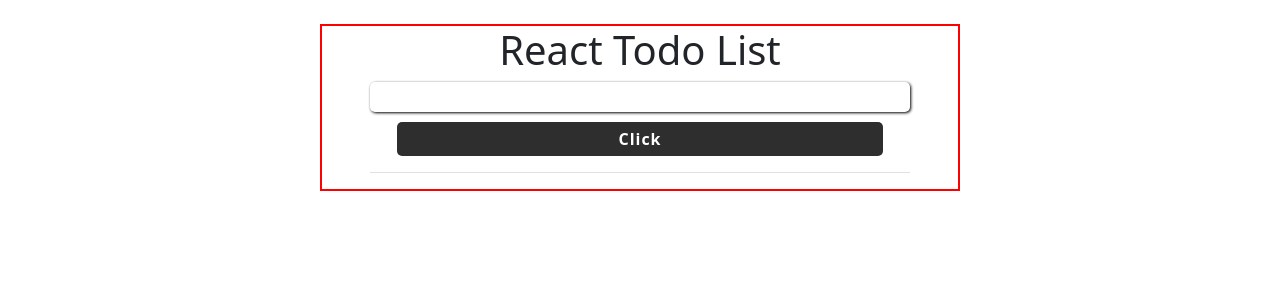
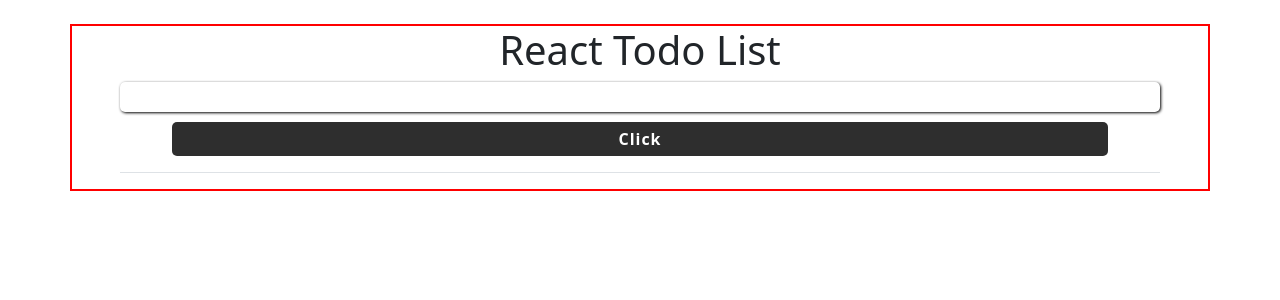
Before and after one commit to Sadaan-Siddique/React-6th-assignment, a React (Create React App) app: page / in a window 1280 px wide. Shown: the top 300 px of the page. Built offline with nearby package versions, Linux system fonts and the light colour scheme.

Commit message:
Tdo List

```diff
--- a/src/App.css
+++ b/src/App.css
@@ -36,3 +36,10 @@
   letter-spacing: 0px;
   background-color: rgb(39, 39, 39);
 }
+.todo-div table tbody tr td{
+position: relative;
+}
+.todo-div table tbody tr td span{
+  position: absolute;
+  left: 90%;
+}
--- a/src/components/TodoChild.jsx
+++ b/src/components/TodoChild.jsx
@@ -1,12 +1,46 @@
-import React from 'react'
+import React, { useState } from 'react'
+import '../App.css';
+function TodoChild(props) {
+    let data = props.data;
+    const [svg, setSvg] = useState('');
+    function hoverFirstFunc() {
+        setSvg(<svg xmlns="http://www.w3.org/2000/svg" width="16" height="16" fill="currentColor" class="bi bi-trash-fill" viewBox="0 0 16 16">
+            <path d="M2.5 1a1 1 0 0 0-1 1v1a1 1 0 0 0 1 1H3v9a2 2 0 0 0 2 2h6a2 2 0 0 0 2-2V4h.5a1 1 0 0 0 1-1V2a1 1 0 0 0-1-1H10a1 1 0 0 0-1-1H7a1 1 0 0 0-1 1H2.5zm3 4a.5.5 0 0 1 .5.5v7a.5.5 0 0 1-1 0v-7a.5.5 0 0 1 .5-.5zM8 5a.5.5 0 0 1 .5.5v7a.5.5 0 0 1-1 0v-7A.5.5 0 0 1 8 5zm3 .5v7a.5.5 0 0 1-1 0v-7a.5.5 0 0 1 1 0z" />
+        </svg>,'hhhhh')
 
-function TodoChild(props) {
-    let data = props.data
+    }
+    function hoverSecondFunc() {
+        setSvg(' ');
+    }
+
     return (
         <>
             <tr>
-        <td>{data}</td>
+                <td className="" onMouseEnter={hoverFirstFunc} onMouseLeave={hoverSecondFunc} data-bs-toggle="modal" data-bs-target="#exampleModal" data-bs-whatever="@mdo" style={{ cursor: 'pointer' }}>{data}<span onClick={()=>{
+
+                }}>{svg}</span></td>
             </tr>
+            <div className="modal fade" id="exampleModal" tabIndex="-1" aria-labelledby="exampleModalLabel" aria-hidden="true">
+                <div className="modal-dialog bg-light rounded">
+                    <div className="modal-content">
+                        <div className="modal-header">
+                            <h5 className="modal-title" id="exampleModalLabel">Edit List</h5>
+                        </div>
+                        <div className="modal-body">
+                            <form>
+                                <div className="mb-3">
+                                    <label htmlFor="recipient-name" className="col-form-label">Selected List:</label>
+                                    <input type="text" className="mt-1 form-control" id="recipient-name" placeholder={data.inptData} />
+                                </div>
+                            </form>
+                        </div>
+                        <div style={{ marginTop: "0px", marginRight: '35px' }} className=" modal-footer">
+                            <button type="button" className="btn btn-secondary" data-bs-dismiss="modal">Close</button>
+                            <button type="button" className="btn btn-primary">Send message</button>
+                        </div>
+                    </div>
+                </div>
+            </div>
         </>
     )
 }
--- a/src/components/TodoList.jsx
+++ b/src/components/TodoList.jsx
@@ -7,6 +7,7 @@ function TodoList() {
     const [inptData, setInptData] = useState([]);
     const [inptArr, setInptArr] = useState([]);
     const inptValue = useRef();
+
 
     // JS
     const btnfunc = (e) => {
@@ -20,11 +21,11 @@ function TodoList() {
     useEffect(() => {
         setInptArr([...inptArr, inptData])
         inptValue.current.value = '';
-        console.log(inptArr);
+        console.log(inptData);
     }, [inptData])
     return (
         <>
-            <div className='todo-div container w-50 text-center mt-4 ps-5 pe-5'>
+            <div className='todo-div container text-center mt-4 ps-5 pe-5'>
                 <h1> React Todo List  </h1>
                 <label></label>
                 <input ref={inptValue} type="text" />
```
Lines whose indentation alone changed are shown as unchanged.
